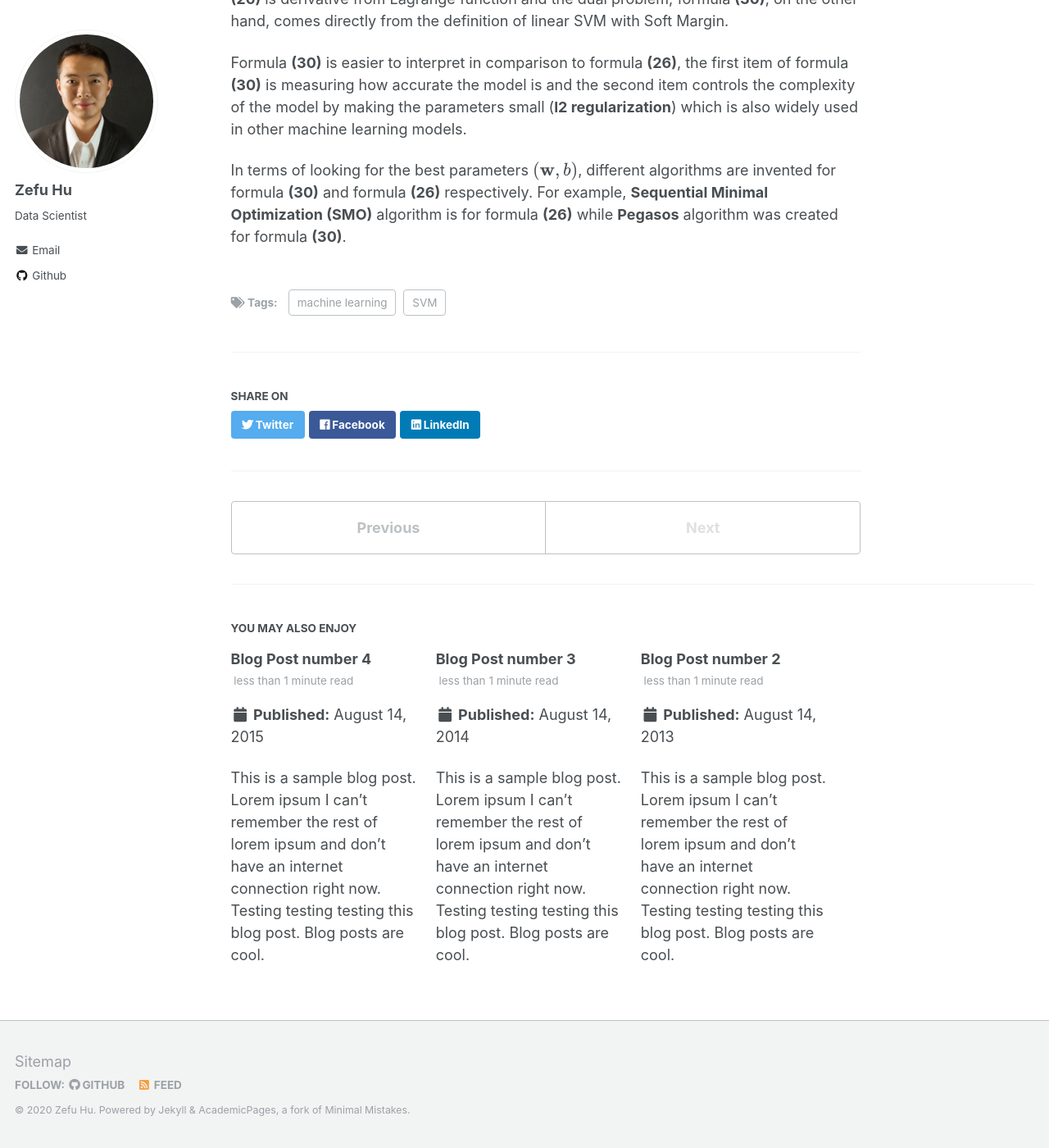
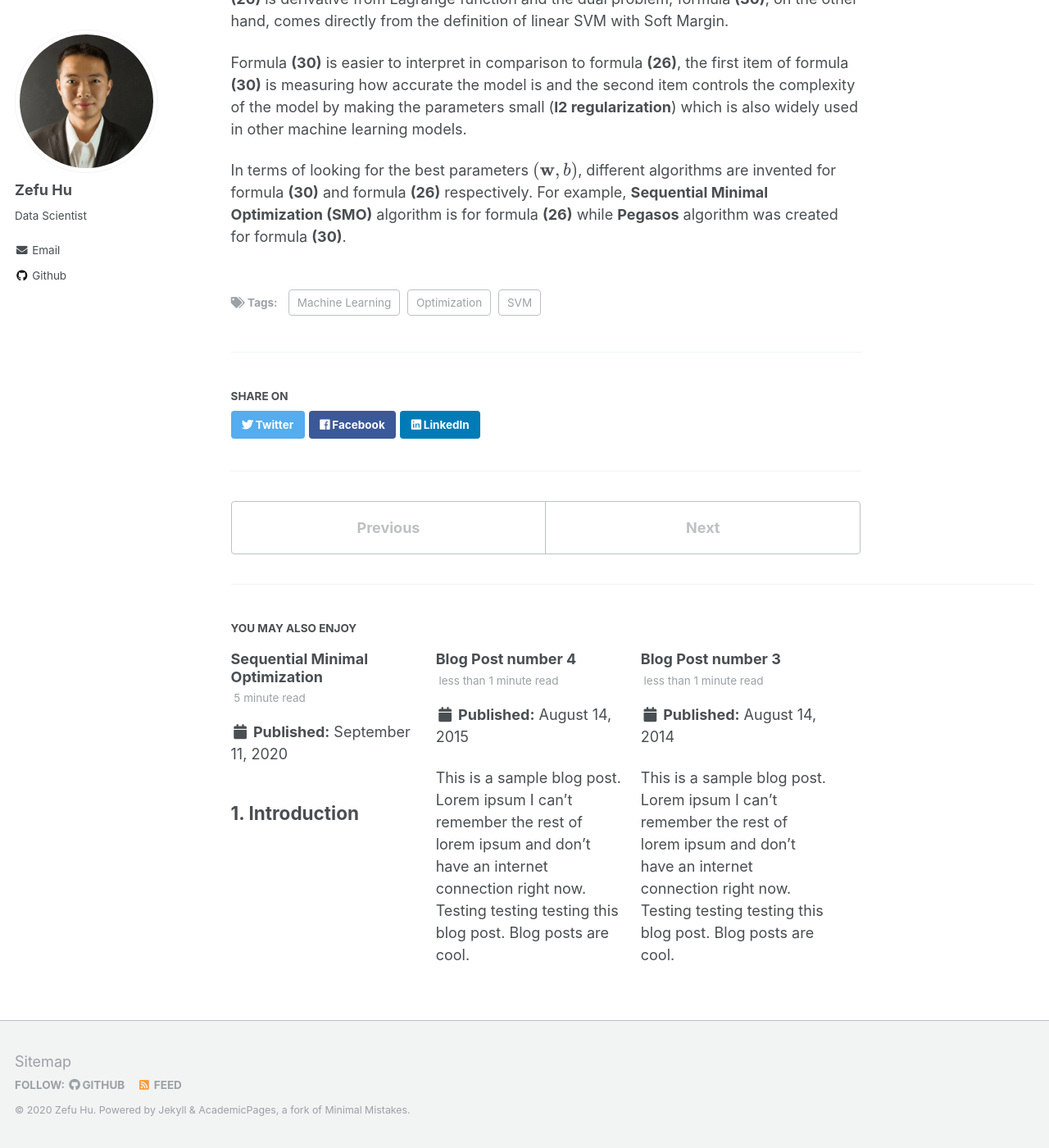
Before and after one commit to Superhzf/Superhzf.github.io, a Jekyll site: the page built from _posts/2020-09-09-blog-post-1.md, in a window 1280 px wide and 1400 px high, scrolled down 10420 px. Shown: the whole window at 82% size. Built offline with Jekyll 4.4.1, drawn with Linux system fonts in a browser that asks for light colours; formulas are drawn with MathJax 3; part of the change alters nothing that is shown.

Commit message:
type: feat
Finish the article about SMO algorithm

```diff
--- a/_posts/2013-08-14-blog-post-2.md
+++ /dev/null
@@ -1,20 +0,0 @@
----
-title: 'Blog Post number 2'
-date: 2013-08-14
-permalink: /posts/2013/08/blog-post-2/
-tags:
-  - cool posts
-  - category1
-  - category2
----
-
-This is a sample blog post. Lorem ipsum I can't remember the rest of lorem ipsum and don't have an internet connection right now. Testing testing testing this blog post. Blog posts are cool.
-
-Headings are cool
-======
-
-You can have many headings
-======
-
-Aren't headings cool?
-------
--- a/_posts/2020-09-09-blog-post-1.md
+++ b/_posts/2020-09-09-blog-post-1.md
@@ -4,7 +4,8 @@ date: 2020-09-09
 permalink: /posts/2020/09/blog-post-1/
 tags:
   - SVM
-  - machine learning
+  - Machine Learning
+  - Optimization
 ---
 
 ## 1. Introduction
--- /dev/null
+++ b/_posts/2020-09-11-blog-post-2.md
@@ -0,0 +1,217 @@
+---
+title: 'Sequential Minimal Optimization'
+date: 2020-09-11
+permalink: /posts/2020/09/blog-post-2/
+tags:
+  - Machine Learning
+  - Optimization
+  - SVM
+---
+
+## 1. Introduction
+
+In [linear SVM article](https://superhzf.github.io/posts/2020/09/blog-post-1/) article, we discussed about how to derive the target function of linear SVM. The next obstacle for linear SVM is how to find the optimal parameters $(\mathbf{w},b)$.
+
+For the formula that is based on the Lagrange function and the dual problem, we can find the best parameters using the traditional quadratic programming methods. However, the downside of this method is that the space complexity would be $O(m^2)$ which is huge thanks to $\mathbf{Q}=[y_iy_j\mathbf{x_i^\top x_j}]_{m\times m}$. Sequential Minimal Optimization (SMO) is an efficient algorithm designed to find the optimal parameters.
+
+## 2. Optimize two $\alpha_i$
+
+The SMO algorithm searches through the feasible region of the dual problem of the linear SVM with Soft Margin and minimize the following loss function:
+
+$$Loss = \frac{1}{2}\sum_{i=1}^m\sum_{j=1}^m\alpha_i\alpha_jy_iy_j\mathbf{x_i^\top x_j}-\sum_{i=1}^m\alpha_i\tag{1}$$
+
+$$s.t.\quad\sum_{i=1}^m\alpha_iy_i=0,\tag{2}$$
+$$0\leq\alpha_i\leq C,i=1,2,...,m\tag{3}$$
+
+The target of linear SVM with Soft Margin is to find all the $\alpha_i$. Thanks to the constraint (2), SMO tries to optimize two $\alpha_i$ at one time. The vantage points to do this are described as follows.
+
+Suppose $\alpha_1$ and $\alpha_2$ are selected. Then we have
+$$
+y_1\alpha_1+y_2\alpha_2=y_1\alpha_1^{old}+y_2\alpha_2^{old}=\gamma\tag{4}
+$$
+
+This confines the optimization to be a line.
+
+* If $y_1=1$, $y_2=-1$, then we have $\alpha_1-\alpha_2=\gamma$
+* If $y_1=-1$, $y_2=1$, then we have $\alpha_1-\alpha_2=-\gamma$
+* If $y_1=y_2=1$, then we have $\alpha_1+\alpha_2=\gamma$
+* If $y_1=y_2=-1$, then we have $\alpha_1+\alpha_2=-\gamma$
+
+
+Let $s=y_1y_2$, if we multiply (4) by $y_1$,we have
+$$\alpha_1=\gamma-s\alpha_2$$
+
+Fixing the other $\alpha_i$, the loss function (1) can be written as
+$$
+\begin{align}
+Loss =
+&\frac{1}{2}(y_1y_1\mathbf{x_1^\top x_1}\alpha_1^2+y_2y_2\mathbf{x_2^\top x_2}\alpha_2^2+2y_1y_2\mathbf{x_1^\top x_2}\alpha_1\alpha_2\\
+&+2(\sum_{i=3}^m\alpha_iy_i\mathbf{x_i^\top})(y_1\mathbf{x_1}\alpha_1+y_2\mathbf{x_2}\alpha_2)+Const1)\\
+&-(\alpha1+\alpha2+Const2)
+\end{align}\tag{5}
+$$
+Note that $Const1$ and $Const2$ are not real constant variables. Instead, $Const1$ and $Const2$ stand for variables that have no relationship with $\alpha_1$ or $\alpha_2$. The same concept works for the following $Const.$
+
+Let $K_{11}=\mathbf{x_1^\top x_1}$, $K_{22}=\mathbf{x_2^\top x_2}$, $K_{12}=\mathbf{x_1^\top x_2}$
+
+Besides, according to the proof process of **theorem 11** in the [linear SVM article](https://superhzf.github.io/posts/2020/09/blog-post-1/), $w=\sum_{i=1}^m\alpha_iy_i\mathbf{x_i}$, we have
+
+$$
+\begin{align}
+v_j&=\sum_{i=3}^m\alpha_iy_i\mathbf{x_i^\top x_j}\\
+&=\mathbf{w^\top_{old} x_j} - \alpha_1^{old}y_1\mathbf{x_1^\top x_j} -\alpha_2^{old}y_2\mathbf{x_2\top x_j}\\
+&=(\mathbf{w^\top_{old} x_j}-b^{old}) + b^{old}-\alpha_1^{old}y_1\mathbf{x_1^\top x_j} -\alpha_2^{old}y_2\mathbf{x_2\top x_j}\\
+&=u^{old}_j+b^{old}-\alpha_1^{old}y_1\mathbf{x_1^\top x_j} -\alpha_2^{old}y_2\mathbf{x_2\top x_j}
+\end{align}
+$$
+
+where $u^{old}_j=\mathbf{w^\top_{old} x_j}-b^{old}$ is the output of $\mathbf{x_j}$ under old parameters.
+
+$$
+\begin{align}
+Loss &= \frac{1}{2}(K_{11}\alpha_1^2+K_{22}\alpha_2^2+2sK_{12}\alpha_1\alpha_2+2y_1v_1\alpha_1+2y_2v_2\alpha_2)-\alpha1-\alpha2-Const.\\
+&=\frac{1}{2}(K_{11}(\gamma-s\alpha_2)^2+K_{22}\alpha_2^2+2sK_{12}(\gamma-s\alpha_2)\alpha_2+2y_1v_1(\gamma-s\alpha2)+2y_2v_2\alpha_2)-\gamma+s\alpha_2-\alpha_2+Const.\\
+&=\frac{1}{2}K_{11}(\gamma-s\alpha_2)^2+\frac{1}{2}K_{22}\alpha_2^2+sK_{12}(\gamma-s\alpha_2)\alpha_2y+y_1v_1(\gamma-s\alpha_2)+y_2v_2\alpha_2-(1-s)\alpha_2+Const.\\
+&=-\frac{1}{2}(2K_{12}-K_{11}-K_{22})\alpha_2^2-(1-s+sK_{11}\gamma-sK_{12}\gamma+y_2v_1-y_2v_2)\alpha_2+Const.
+\end{align}
+$$
+
+Let $\eta=2K_{12}-K_{11}-K_{12}$. The coefficient of $\alpha_2$ is
+
+$$
+\begin{align}
+&1-s+sK_{11}\gamma-sK_{12}\gamma+y_2v_1-y_2v_2\\
+=&1-s+sK_{11}(\alpha^{old}_1+s\alpha^{old}_2)-sK_{12}(\alpha^{old}_1+s\alpha^{old}_2)+\\
+&y_2(u_1^{old}+b^{old}-\alpha_1^{old}y_1K_{11}-\alpha_2^{old}y_2K_{12})\\
+&-y_2(u_2^{old}+b^{old}-\alpha_1^{old}y_1K_{12}-\alpha_2^{old}y_2K_{22})\\
+=&1-s+(sK_{11}-sK_{12}-sK_{11}+sK_{12})\alpha_1^{old}+\\
+&(K_{11}-2K_{12}+K_{22})\alpha_2^{old} + y_2(u_1^{old}+u_2^{old})\\
+=&y_2^2-y_1y_2+(K_{11}-2K_{12}+K_{22})\alpha_2^{old}+y_2(u_1^{old}-u_2^{top})\\
+=&y_2(y_2-y_1+u_1^{old}-u_2^{old})-\eta\alpha_2^{old}\\
+=&y_2((u_1^{old}-y_1)-(u_2^{old}-y_2))-\eta\alpha_2^{old}\\
+=&y_2(E_1^{old}-E_2^{old})-\eta\alpha_2^{old}
+\end{align}
+$$
+Where $E_i^{old}=u_i^{old}-y_i=\mathbf{w^\top_{old}x_i}-b^{old}-y_i\tag{6}$
+
+So, the loss function is:
+$$Loss = (\eta\alpha_2^{old}-y_2(E_1^{old}-E_2^{old}))\alpha_2-\frac{1}{2}\eta\alpha_2^2+Const.$$
+
+The first and second derivatives are:
+$$\frac{\partial Loss}{\partial\alpha_2}=\eta\alpha_2^{old}-y_2(E_1^{old}-E_2^{old})-\eta\alpha_2,$$
+$$\frac{\partial^2Loss}{\partial\alpha_2^2}=\eta$$
+
+Let $\frac{\partial Loss}{\partial\alpha_2}=0$,
+
+$$\alpha_2^{new}=\alpha_2^{old}-\frac{y_2(E_1^{old}-E_2^{old})}{\eta}\tag{7}$$
+
+**Lemma 1.** $\eta=2K_{12}-K_{11}-K_{22}\leq0$.
+
+Proof: Let $K_{11}=\mathbf{x_1^\top x_1}$, $K_{12}=\mathbf{x_1^\top x_2}$, $K_{22}=\mathbf{x_2^\top x_2}$. Then $\eta=-(\mathbf{x_2-x_1})^\top(\mathbf{x_2-x_1})=-\|\mathbf{x_2-x_1\|}^2\leq0$
+
+If $\eta<0$, formula (6) gives us the unconstrained maximum point $\alpha_2^{new}$. It must be checked against the feasible range. Let $s=y_1y_2$, and $\gamma=\alpha_1^{old}+s\alpha_2^{old}$. The range of $\alpha_2$ is determined as follows:
+
+* If $s=1$, then $\alpha_1+\alpha_2=\gamma$.
+  - If $\gamma>C$, then max $\alpha_2=C$, and min $\alpha_2=\gamma -C$
+  - If $\gamma<C$, then max $\alpha_2 = \gamma$, and min $\alpha_2=0$
+
+* If $s = -1$, then $\alpha_1-\alpha_2=\gamma$.
+  - If $\gamma > 0$, then max $\alpha_2=C-\gamma$, and min $\alpha_2=C-\gamma$
+  - If $\gamma < 0$, then max $\alpha_2 = C$, and min $\alpha_2=-\gamma$.
+
+  Let the minimum feasible value of $\alpha_2$ be $L$, maximum be $H$. Then
+
+$$
+\alpha_2^{new, clipped}=\left\{
+\begin{aligned}
+H,&\quad if\quad H<\alpha_2^{new},\\
+\alpha_2^{new},&\quad if\quad L\leq\alpha_2^{new}\leq H,\\
+L,&\quad if \quad\alpha_2<L.
+\end{aligned}
+\right.\tag{8}
+$$
+
+To summarize, given $\alpha_1$ and $\alpha_2$ (and corresponding $y_1$, $y_2$, $K_{11}$, $K_{12}$, $K_{22}$, and $E_1^{old}-E_2^{old}$), we can optimize the two $\alpha$ by the following procedure:
+
+1. $\eta=2K_{12}-K_{11}-K_{22}$
+
+2. If $\eta<0$,
+$$\alpha_2^{new}=\alpha_2^{old}-\frac{y_2(E_1^{old}-E_2^{old})}{\eta}$$
+and clip it based on formula (8)
+
+3. Based on the formula (4), $\Delta\alpha_1=-s\Delta\alpha_2$
+
+4. If $\eta=0$, we need to evaluate the objective function at the two endpoints, and set $\alpha_2^{new}$ to be the one with the minimum loss function value. The loss function is
+$$Loss = (\eta\alpha_2^{old}-y_2(E_1^{old}-E_2^{old}))\alpha_2-\frac{1}{2}\eta\alpha_2^2+Const.\tag{8}$$
+
+## 3. Updating after a successful optimization step
+
+The final destination of the entire optimization is to find a set of parameters $(\mathbf{w},b)$. Therefore, after updating $\alpha_1$ and $\alpha_2$, it is time to update $\mathbf{w}$ and $b$.
+
+### 3.1. Update $b$
+
+According to the formula (6), we know the definition of $E_i$. Let $E(\mathbf{x},y)$ be the prediction error on $(\mathbf{x},y)$:
+
+$$
+E(\mathbf{x},y)=(\sum_{i=1}^m\alpha_i y_i\mathbf{x_i}^\top)\mathbf{x}-b-\mathbf{y}\tag{9}
+$$
+
+Based on the formula (9) and the updated $\alpha_1$ and $\alpha_2$, we have the following $E^{new}(\mathbf{x},y)$ and $E^{old}(\mathbf{x},y)$
+
+$$
+E^{new}(\mathbf{x},y)=(\sum_{i=3}^m\alpha_i y_i\mathbf{x}_i^\top+\alpha_1^{new}y_1\mathbf{x}_1^\top+\alpha_2^{new}y_2\mathbf{x}_2^\top)\mathbf{x}-b^{new}-y\tag{10}
+$$
+
+$$
+E^{old}(\mathbf{x},y)=(\sum_{i=3}^m\alpha_i y_i\mathbf{x}_i^\top+\alpha_1^{old}y_1\mathbf{x}_1^\top+\alpha_2^{old}y_2\mathbf{x}_2^\top)\mathbf{x}-b^{old}-y\tag{11}
+$$
+
+If we let formula (10) - formula (11):
+
+$$
+\begin{align}
+&E^{new}(\mathbf{x},y)-E^{old}(\mathbf{x},y)\\
+=&\Delta\alpha_1y_1\mathbf{x^\top_1}+\Delta\alpha_2y_2\mathbf{x^\top_2}-\Delta b
+\end{align}
+$$
+So, we have:
+$$\Delta b=\Delta\alpha_1y_1\mathbf{x^\top_1}+\Delta\alpha_2y_2\mathbf{x^\top_2}+E^{old}(\mathbf{x},y)-E^{new}(\mathbf{x},y)\tag{12}$$
+
+$$b^{new}=b^{old}+\Delta b\tag{13}$$
+
+### 3.2. Update $\mathbf{w}$
+
+Besides, according to the proof process of **theorem 11** in the [linear SVM article](https://superhzf.github.io/posts/2020/09/blog-post-1/),
+$$w=\sum_{i=1}^m\alpha_iy_i\mathbf{x_i}$$
+Thus,
+$$
+\begin{align}
+w^{new}&=\sum_{i=1}^m\alpha_iy_i\mathbf{x_i}\\
+&=\sum_{i=3}^m\alpha_i y_i\mathbf{x}_i + \alpha_1^{new}y_1\mathbf{x}_1+\alpha_2^{new}y_2\mathbf{x}_2
+\end{align}\tag{14}
+$$
+and
+$$
+\begin{align}
+w^{old}&=\sum_{i=1}^m\alpha_iy_i\mathbf{x_i}\\
+&=\sum_{i=3}^m\alpha_i y_i\mathbf{x}_i + \alpha_1^{old}y_1\mathbf{x}_1+\alpha_2^{old}y_2\mathbf{x}_2
+\end{align}\tag{15}
+$$
+If we let formula (14) - formula (15):
+$$\Delta\mathbf{w}=\Delta\alpha_1y_1\mathbf{x_1}+\Delta\alpha_2y_2\mathbf{x_2}\tag{15}$$
+
+$$\mathbf{w}^{new} = \mathbf{w}^{old}+\Delta\mathbf{w}\tag{16}$$
+
+## 4. How to pick two $\alpha_i$ for optimization
+
+It is said that two $\alpha_i$ can be selected randomly. Based on my experience, on the other hand, random selecting $\alpha_i$ leads to a poor performance.
+
+The strategy used by the original paper is
+
+* The outer loop selects the first $\alpha_i$, the inner loop selects the second $\alpha_i$ that maximizes $|E_1-E_2|$
+
+* The outer loop alternates between one sweep through all examples and as many sweeps as possible through non-boundary examples (those with $0<\alpha_i<C$), selecting the examples that violates the KKT condition.
+
+* Given the first $\alpha_i$, the inner loop looks for a non-boundary sample that maximizes $|E_2-E_1|$. If this does not make progress, it starts a sequential scan through all the samples.
+
+Based on my experience, it still works if I choose the second $\alpha_i$ which has the maximum prediction error instead of the max $|E_1-E_2|$.
```
